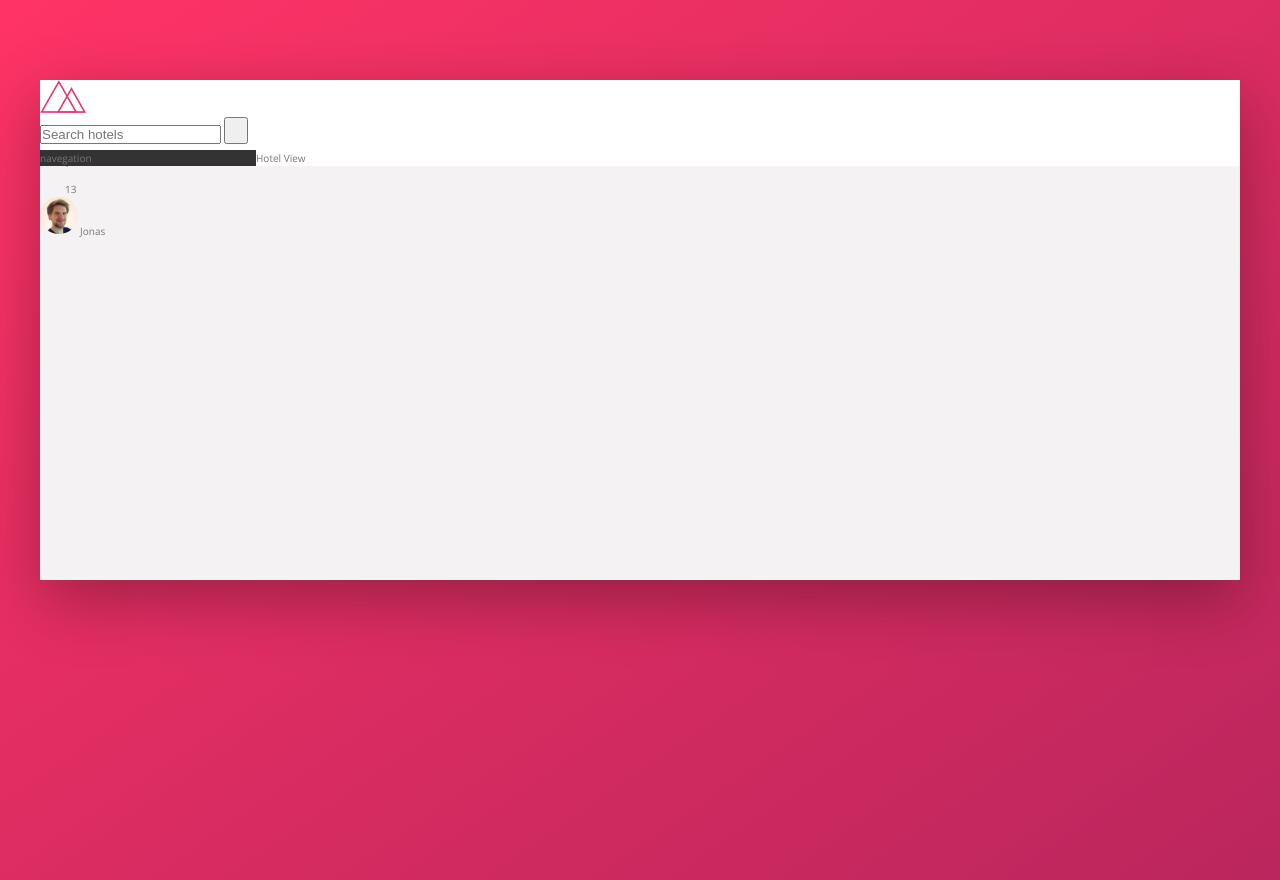
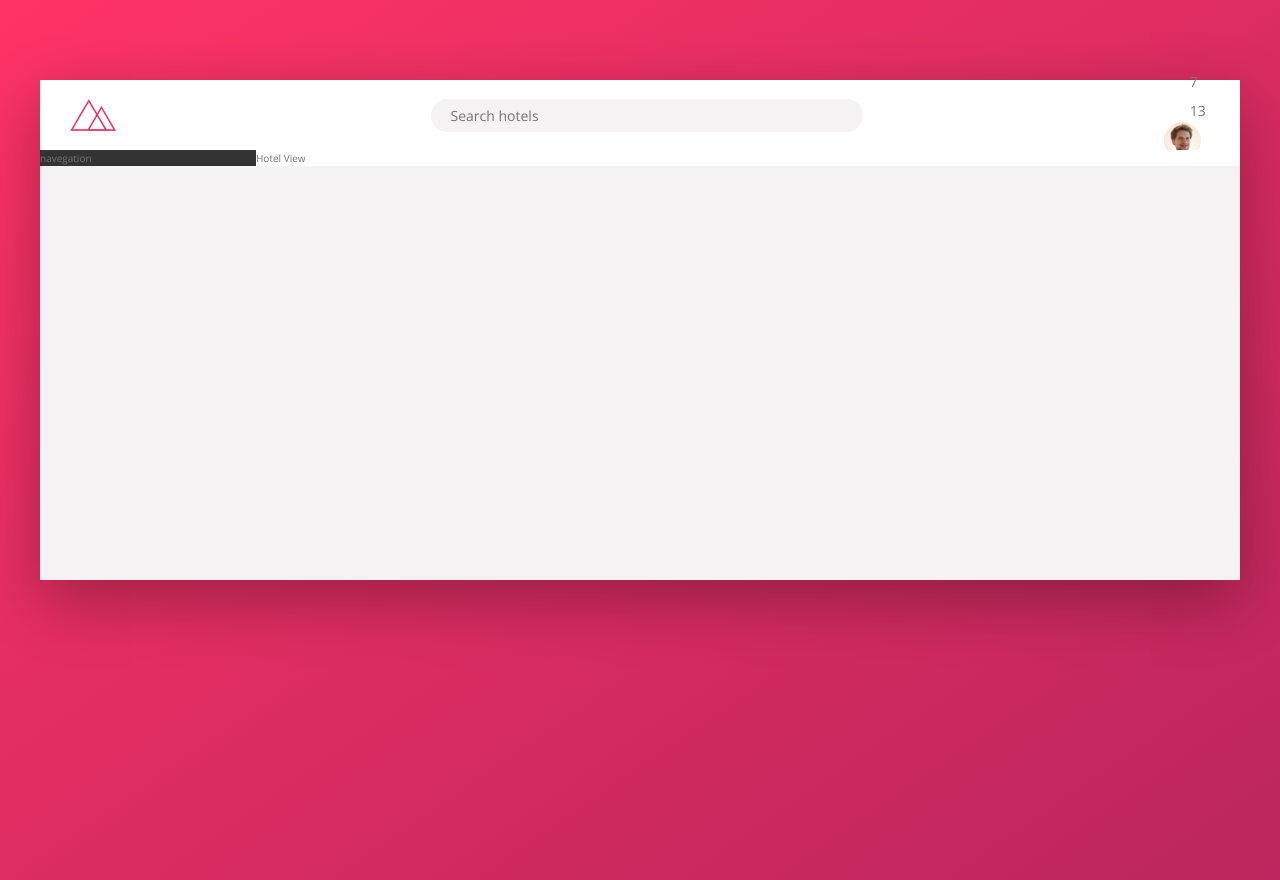
Before and after one commit to costamatthew/trillo-project, a website: page index.html in a window 1280 px wide. Drawn offline with nearby package versions, Linux system fonts and the light colour scheme.

Commit message:
feat: Building the Header - input

```diff
--- a/sass/_components.scss
+++ b/sass/_components.scss
@@ -2,20 +2,68 @@
 //LOGO
 .logo {
   height: 3.25rem;
+  padding-left: 3rem;
 }
 
 ////////////////////////
 //SEARCH
 .search {
+  flex: 0 0 40%;
+
+  display: flex;
+  align-items: center;
+  justify-content: center;
+
   &__input {
+    font-family: inherit;
+    font-size: inherit;
+
+    color: inherit;
+    background-color: var(--color-grey-light-2);
+
+    border: none;
+    padding: 0.7rem 2rem;
+    border-radius: 10rem;
+
+    width: 90%;
+
+    transition: all 0.2s;
+
+    margin-right: -3.25rem;
+
+    &:focus {
+      outline: none;
+      width: 100%;
+      background-color: var(--color-grey-light-3);
+    }
+
+    ::-webkit-input-placeholder {
+      font-weight: 100;
+      color: var(--color-grey-light-4);
+    }
+  }
+
+  &__input:focus + &__button {
+    background-color: var(--color-grey-light-3);
   }
 
   &__button {
+    border: none;
+    background-color: var(--color-grey-light-2);
+
+    &:focus {
+      outline: none;
+    }
+
+    &:active {
+      transform: translateY(2px);
+    }
   }
 
   &__icon {
     height: 2rem;
     width: 2rem;
+    fill: var(--color-grey-dark-3);
   }
 }
 
--- a/sass/_layout.scss
+++ b/sass/_layout.scss
@@ -8,9 +8,15 @@
 }
 
 .header {
+  font-size: 1.4rem;
+
   height: 7rem;
   background-color: var(--color-white);
   border-bottom: var(--color-grey-light-2);
+
+  display: flex;
+  align-items: center;
+  justify-content: space-between;
 }
 
 .content {
```
Also changed, not shown: index.html (+0 -1 lines), css/style.css.
